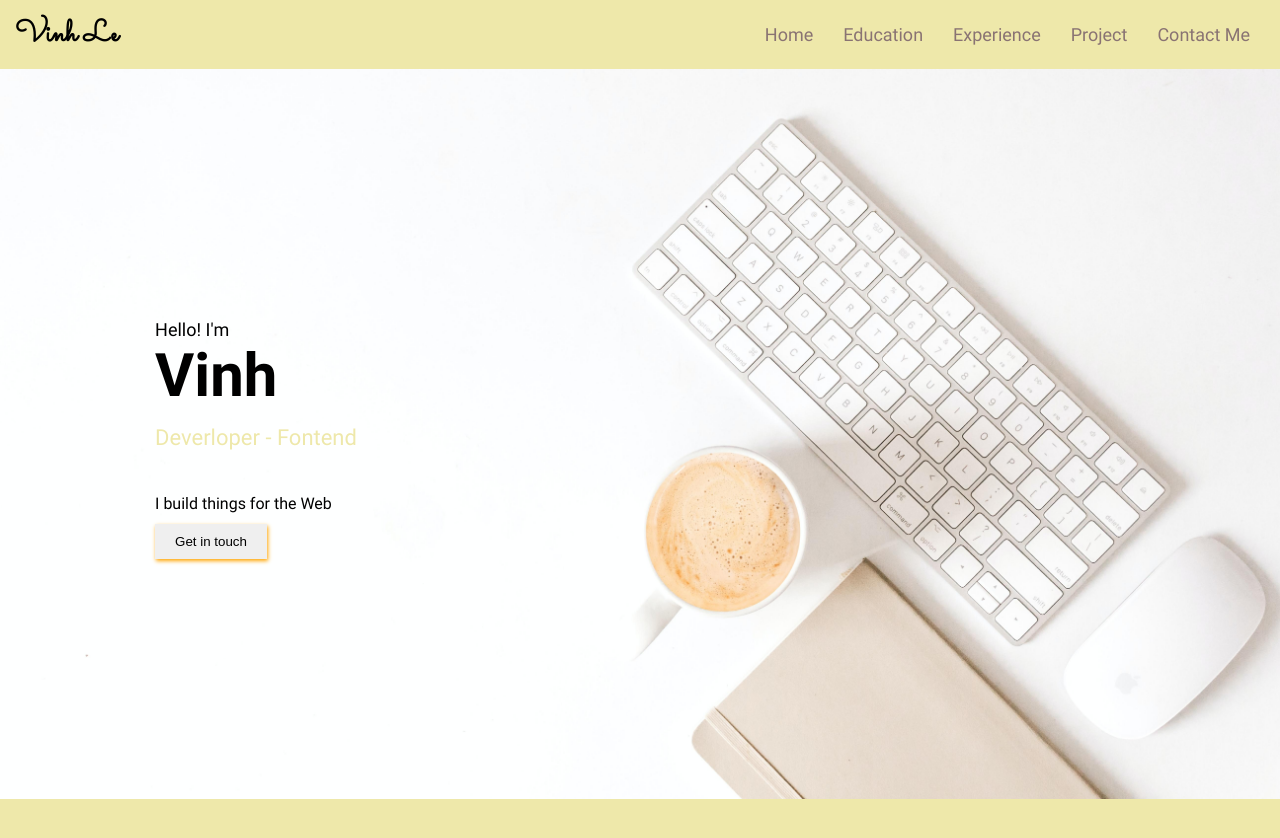
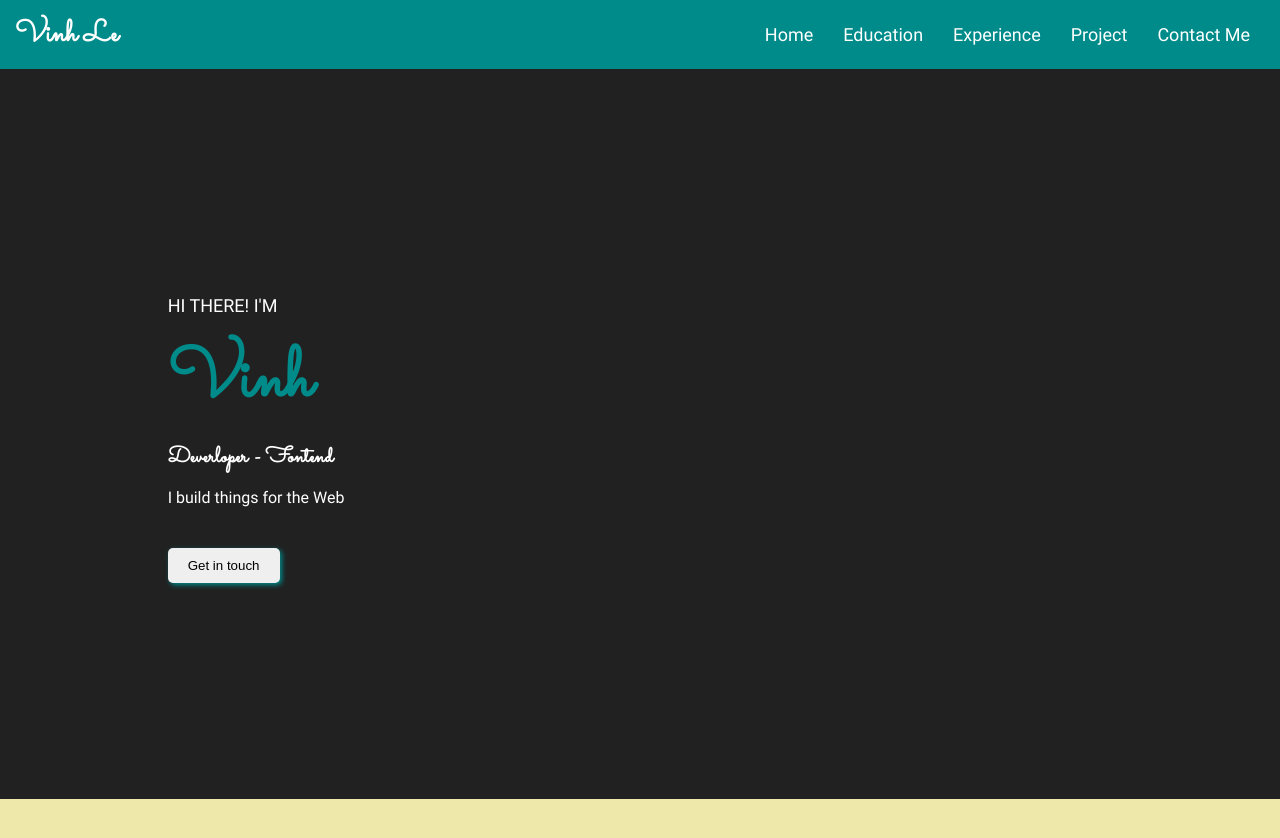
Before and after one commit to vinhyuki95/myPortfolio, a plain HTML site: page myportfolio.html in a window 1280 px wide. Shown: the top 838 px of the page. Drawn offline with Linux system fonts and the light colour scheme.

Commit message:
change_bg

```diff
--- a/js/main.js
+++ b/js/main.js
@@ -10,7 +10,7 @@ for (let i = 0; i < arrItemNavbar.length; i = i + 1) {
   let navbarItemElement = document.createElement("li");
   navbarItemElement.classList.add("navbar__item");
 
-  let navbarItemLink = document.createElement("div");
+  let navbarItemLink = document.createElement("a");
   navbarItemLink.classList.add("navbar__item-link");
   navbarItemLink.innerHTML = arrItemNavbar[i];
 
@@ -24,7 +24,7 @@ inforContent.classList.add("information__content");
 bodyLeft.appendChild(inforContent);
 
 const arrInformation = [
-  "Hello! I'm",
+  "HI THERE!  I'M",
   "Vinh",
   "Deverloper - Fontend",
   "I build things for the Web",
@@ -41,3 +41,9 @@ const btt_HireMe = document.createElement("button");
 btt_HireMe.classList.add("btt_hireMe");
 btt_HireMe.textContent = "Get in touch";
 inforContent.appendChild(btt_HireMe);
+
+const bodyRight = document.querySelector(".body__right");
+const backgroundImg = document.createElement("img");
+backgroundImg.src = "../../background-img.png";
+console.log(backgroundImg);
+// bodyRight.appendChild(backgroundImg);
--- a/scss/myportfolio.scss
+++ b/scss/myportfolio.scss
@@ -1,6 +1,7 @@
 $font-family: "Sacramento";
 $font-NanumGothicExtraBold: "NanumGothicExtraBold";
 $font-Roboto: "Roboto";
+$bg-color: #212121;
 
 * {
   padding: 0px;
@@ -9,6 +10,9 @@ $font-Roboto: "Roboto";
 }
 #root {
   height: 100vh;
+  margin: 0px auto;
+  background-color: $bg-color;
+  color: white;
 }
 .container {
   width: 100%;
@@ -20,7 +24,8 @@ $font-Roboto: "Roboto";
   display: flex;
   justify-content: space-between;
   align-items: center;
-  background-color: #eee8aa;
+  background-color: #008b8b;
+  // background-color: #eee8aa;
 }
 .header__logo {
   font-size: 30px;
@@ -35,22 +40,23 @@ $font-Roboto: "Roboto";
     list-style: none;
     padding: 0px 15px;
     &-link {
-      text-decoration: none;
-      color: #897373;
       font-size: 18px;
       font-family: "Roboto";
+      a {
+        text-decoration: none;
+      }
     }
-    // &-link:hover {
-    //   color: ;
-    // }
+    &-link:hover {
+      color: #52524b;
+    }
   }
 }
 
 .body__container {
-  background-image: url("../img/background.jpg");
-  background-repeat: no-repeat;
-  background-size: cover;
-  background-position: center;
+  // background-image: url("../img/background.jpg");
+  // background-repeat: no-repeat;
+  // background-size: cover;
+  // background-position: center;
   height: calc(100vh - 70px);
   display: flex;
   justify-content: space-between;
@@ -75,28 +81,28 @@ $font-Roboto: "Roboto";
   }
   div:first-child {
     font-size: 18px;
+    color: white;
   }
   div:nth-child(2) {
     font-family: $font-Roboto;
     font-weight: 600;
-    font-size: 60px;
-    padding: 10px 0px 20px 0px;
+    font-size: 70px;
+    padding: 40px 0px 40px 0px;
+    color: #008b8b;
+    font-family: $font-family;
   }
   div:nth-child(3) {
     font-size: 22px;
-    // font-weight: 600;
-    // font-family: $font-family;
-    padding: 10px 0px 30px 0px;
-    color: #eee8aa;
+    font-weight: 600;
+    font-family: $font-family;
+    color: white;
     text-transform: capitalize;
+    font-family: $font-family;
+  }
+  div:nth-child(4) {
+    color: white;
   }
 }
-
-// .information__content::before {
-//   content: "\e1a8";
-//   font-family: "font-awesome";
-//   right: 0;
-// }
 
 .introduce__container {
   height: 100vh;
@@ -105,9 +111,16 @@ $font-Roboto: "Roboto";
 }
 
 .btt_hireMe {
+  margin-top: 30px;
   padding: 10px 20px;
   outline: none;
   border: none;
-  box-shadow: 1px 2px 4px orange;
+  box-shadow: 2px 2px 5px #008b8b;
   font-weight: 400;
+  border-radius: 5px;
 }
+
+.btt_hireMe:hover {
+  background-color: #008b8b;
+  color: white;
+}
```
Also changed, not shown: img/background-img.png (added), img/hi-hand.svg (added), scss/myportfolio.css, scss/myportfolio.min.css, 3 other files.
